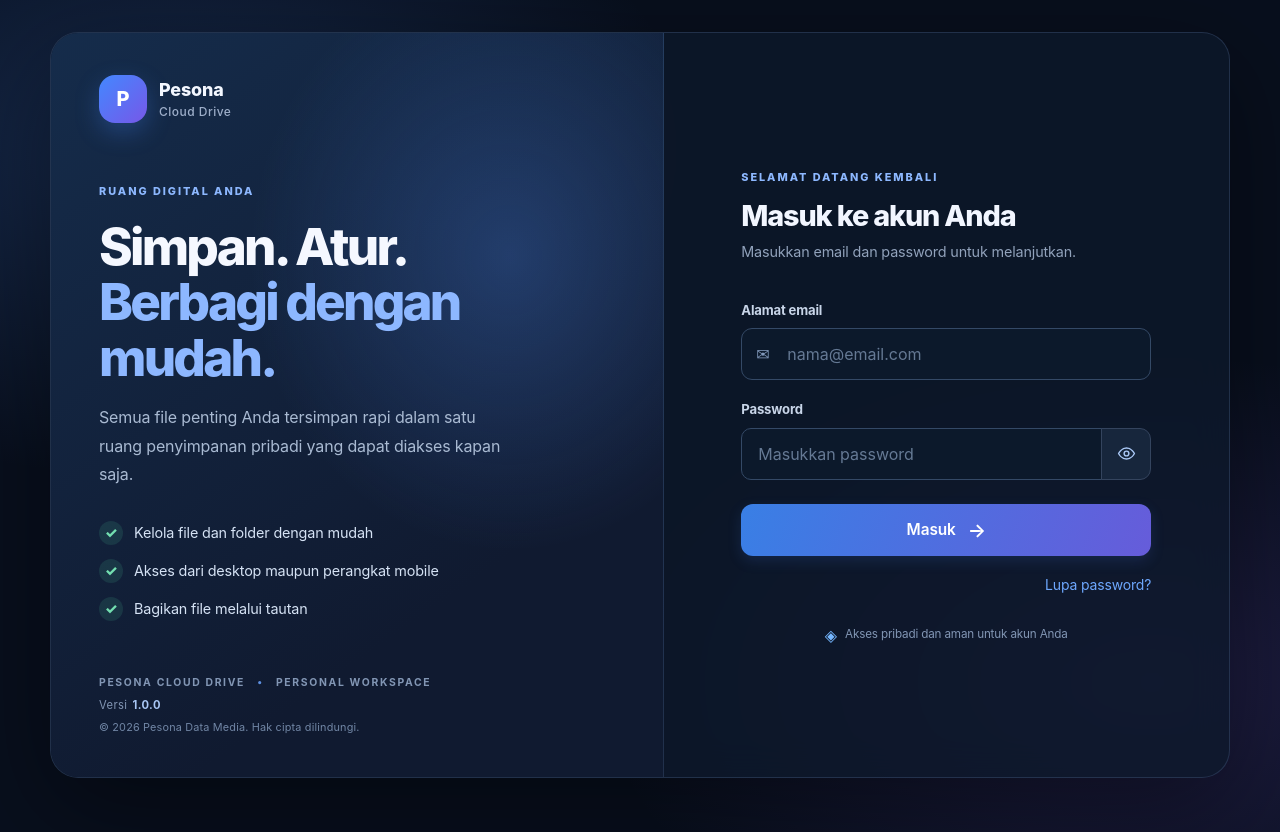
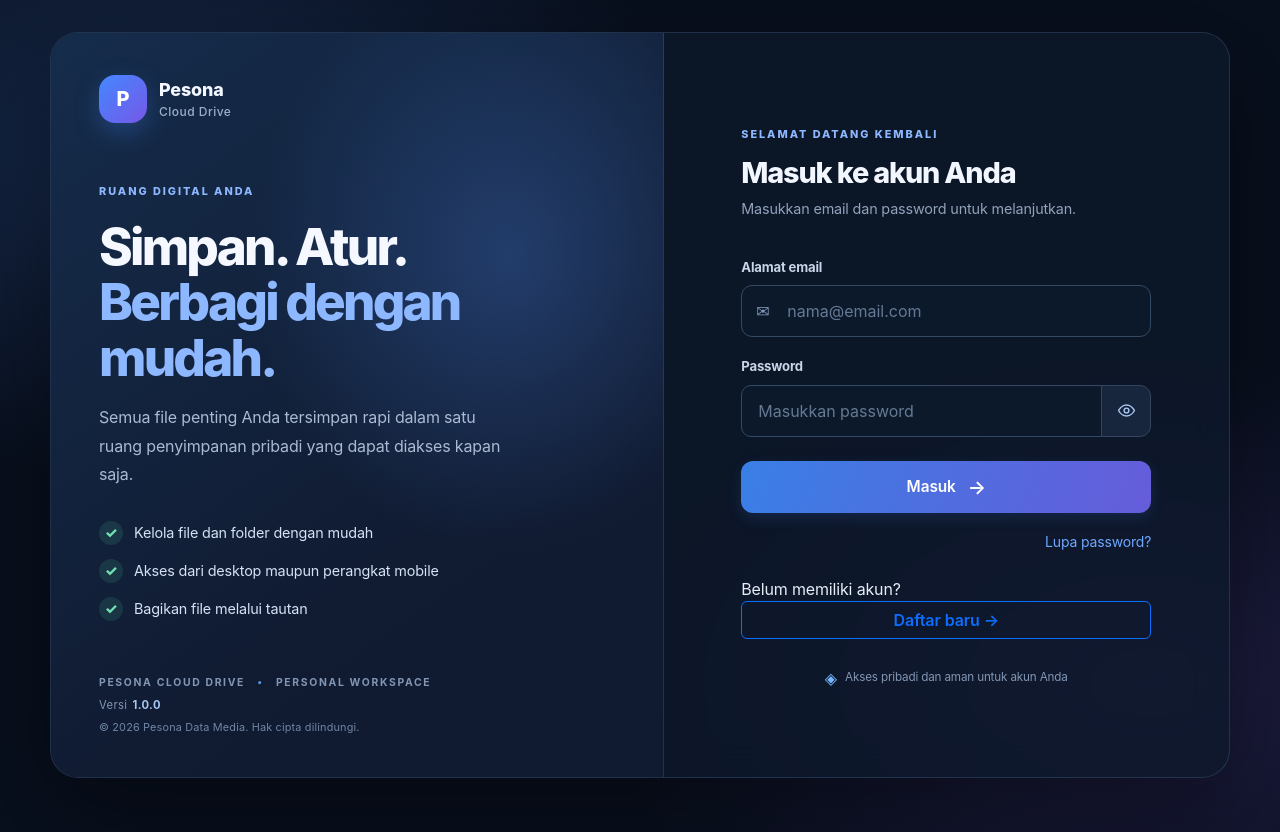
Before and after one commit to FerdanaRizky/pesona-cloud-drive, a CodeIgniter 4 app: template app/Views/auth/login.php in a window 1280 px wide. Run offline with PHP 8.4 and a stand-in for CodeIgniter, Linux system fonts and the light colour scheme; the template is opened without the code that fills it, so the values that code supplies are empty; some libraries are stand-ins or nearby versions.

Commit message:
Restore sign up link on login page

```diff
--- a/app/Views/auth/login.php
+++ b/app/Views/auth/login.php
@@ -21,6 +21,6 @@
 <div class="mb-4"><label class="form-label" for="login_password">Password</label><div class="input-group login-password-group"><input class="form-control form-control-lg" id="login_password" type="password" name="password" placeholder="Masukkan password" required autocomplete="current-password"><button class="btn toggle-password" type="button" data-target="login_password" aria-label="Tampilkan password" aria-pressed="false"><svg class="password-eye-icon" viewBox="0 0 24 24" aria-hidden="true"><path d="M2 12s3.6-7 10-7 10 7 10 7-3.6 7-10 7S2 12 2 12Z"/><circle cx="12" cy="12" r="3"/></svg></button></div></div>
 <button class="btn btn-primary btn-lg w-100 login-submit" type="submit"><span>Masuk</span><span aria-hidden="true">→</span></button>
 <div class="text-end mt-3"><a href="/forgot-password" class="small text-decoration-none">Lupa password?</a></div>
-</form><div class="login-security-note"><span>◈</span> Akses pribadi dan aman untuk akun Anda</div>
+</form><div class="login-register-cta mt-4"><span>Belum memiliki akun?</span><a href="/register" class="btn btn-outline-primary w-100">Daftar baru <span aria-hidden="true">→</span></a></div><div class="login-security-note"><span>◈</span> Akses pribadi dan aman untuk akun Anda</div>
 </div></section>
 </main><script src="/assets/app.js"></script></body></html>
```
